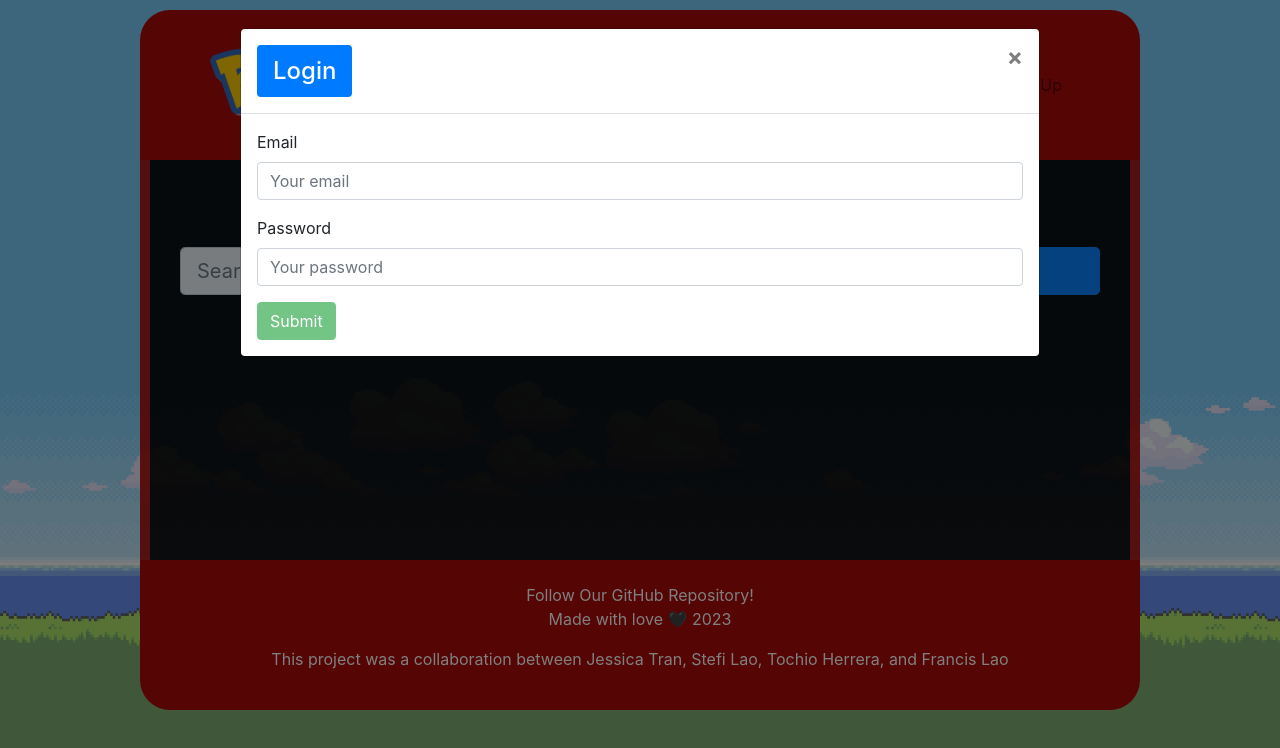
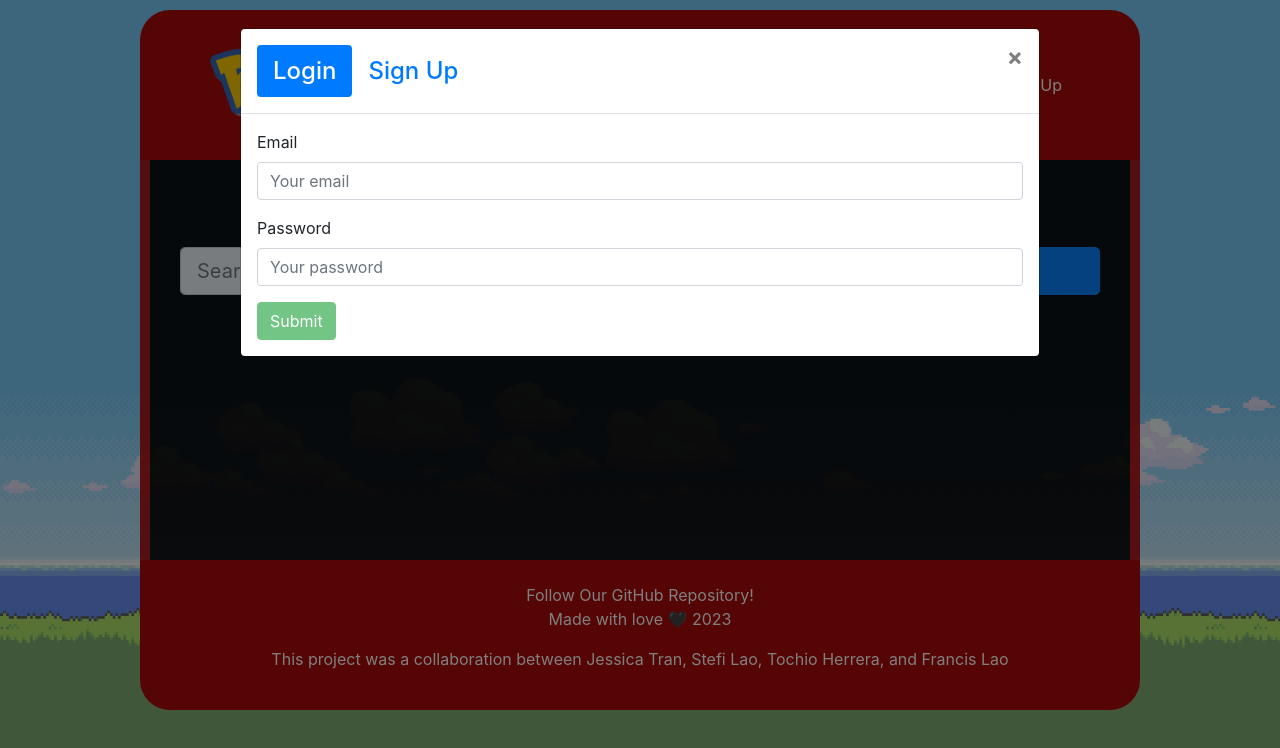
Before and after one commit to ssnakeoil/pokeDecks, a React (Create React App) app in the folder client/: page / in a window 1280 px wide. Both pictures are taken after a click on the button "Login/Sign Up". Shown: the top 748 px of the page. Built offline with nearby package versions, Linux system fonts and the light colour scheme.

Commit message:
small things

```diff
--- a/client/src/components/Navbar.js
+++ b/client/src/components/Navbar.js
@@ -47,7 +47,7 @@ const AppNavbar = () => {
                   <Nav.Link onClick={Auth.logout} style={{color: "white"}}>Logout</Nav.Link>
                 </>
               ) : (
-                <Nav.Link onClick={() => setShowModal(true)}>Login/Sign Up</Nav.Link>
+                <Nav.Link onClick={() => setShowModal(true)} style={{color: "white"}} >Login/Sign Up</Nav.Link>
               )}
             </Nav>
           </Navbar.Collapse>
@@ -65,10 +65,10 @@ const AppNavbar = () => {
             <Modal.Title id='signup-modal'>
               <Nav variant='pills'>
                 <Nav.Item>
-                  <Nav.Link eventKey='login' style={{color: "white"}}>Login</Nav.Link>
+                  <Nav.Link eventKey='login' >Login</Nav.Link>
                 </Nav.Item>
                 <Nav.Item>
-                  <Nav.Link eventKey='signup' style={{color: "white"}}>Sign Up</Nav.Link>
+                  <Nav.Link eventKey='signup' >Sign Up</Nav.Link>
                 </Nav.Item>
               </Nav>
             </Modal.Title>
```
